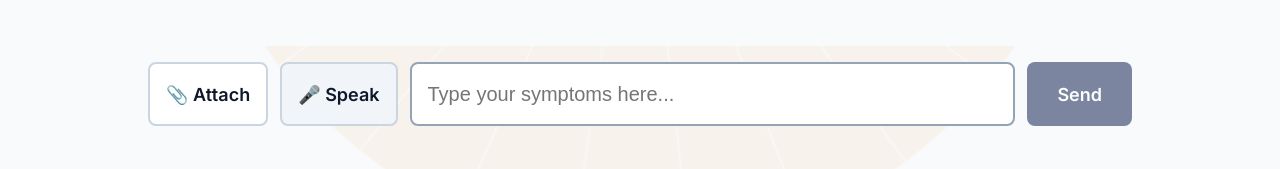
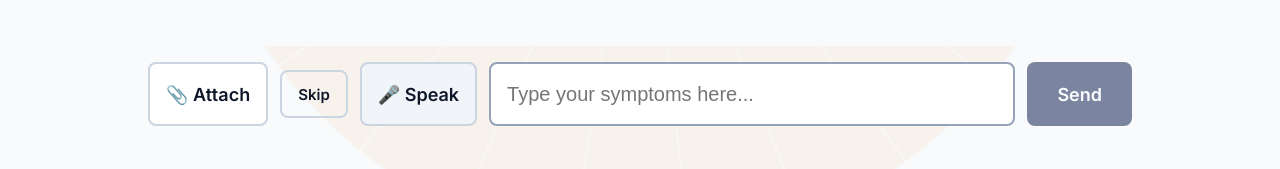
Before and after one commit to Priyanshukumar23/AAROGYAVAANI, a React (Vite) app in the folder frontend/: page /checkin/ai-assistant in a window 1280 px wide. Shown: the part 597-766 px from the top of the page. Built offline with nearby package versions, Linux system fonts and the light colour scheme; no server answers.

Commit message:
feat: AI assistant now asks for past medical reports and parses them with OCR, with a Skip button in the UI

```diff
--- a/frontend/src/pages/checkin/AiAssistant.jsx
+++ b/frontend/src/pages/checkin/AiAssistant.jsx
@@ -6,7 +6,7 @@ import { updateQueueToken } from '../../data/queueStore';
 import { VoiceBar, StatusTag, speakText } from '../../components/ui';
 
 const GEMINI_API_KEY = import.meta.env.VITE_GEMINI_API_KEY;
-const GEMINI_URL = `https://generativelanguage.googleapis.com/v1beta/models/gemini-3.6-flash:generateContent?key=${GEMINI_API_KEY}`;
+const GEMINI_URL = `https://generativelanguage.googleapis.com/v1beta/models/gemini-1.5-flash:generateContent?key=${GEMINI_API_KEY}`;
 
 export default function AiAssistant() {
   const { state, patch } = useApp();
@@ -18,10 +18,13 @@ export default function AiAssistant() {
 Your goal is to gather the patient's Chief Complaint, Symptoms, and relevant medical history in a friendly, concise manner.
 Ask 1 or 2 questions at most at a time.
 IMPORTANT: You MUST communicate with the patient entirely in ${lang}.
-If the patient provides an image or report, acknowledge it and factor it into the assessment.
 Keep your responses short.
-When you have successfully gathered enough information (Chief complaint, main symptoms, and duration), you MUST end your message with the exact tag: [ASSESSMENT_COMPLETE]
-Then, in a new line, provide a brief JSON summary block wrapped in \`\`\`json { "chiefComplaint": "...", "department": "General Medicine", "priority": "P3" } \`\`\`
+CRITICAL FLOW:
+1. First, gather Chief complaint, main symptoms, and duration.
+2. Once you have this basic information, you MUST ask the patient if they have any previous medical reports, lab results, or prescriptions to upload. Tell them they can use the "Attach" button or skip if they don't have any.
+3. Wait for their response (an uploaded image/PDF or them saying they don't have any). If they upload a report, extract the key details (OCR) and factor it into your assessment.
+4. After resolving the report step, you MUST end your message with the exact tag: [ASSESSMENT_COMPLETE]
+5. Then, in a new line, provide a brief JSON summary block wrapped in \`\`\`json { "chiefComplaint": "...", "department": "General Medicine", "priority": "P3" } \`\`\`
 Make sure the JSON block is the very last thing.`;
 
   const getInitialMessage = () => {
@@ -55,6 +58,7 @@ Make sure the JSON block is the very last thing.`;
       listening: { English: '🎙️ Listening...', 'हिन्दी': '🎙️ सुन रहा हूँ...', 'ਪੰਜਾਬੀ': '🎙️ ਸੁਣ ਰਿਹਾ ਹਾਂ...' },
       placeholder: { English: 'Type your symptoms here...', 'हिन्दी': 'अपने लक्षण यहाँ टाइप करें...', 'ਪੰਜਾਬੀ': 'ਆਪਣੇ ਲੱਛਣ ਇੱਥੇ ਟਾਈਪ ਕਰੋ...' },
       send: { English: 'Send', 'हिन्दी': 'भेजें', 'ਪੰਜਾਬੀ': 'ਭੇਜੋ' },
+      skip: { English: 'Skip', 'हिन्दी': 'छोड़ें', 'ਪੰਜਾਬੀ': 'ਛੱਡੋ' },
       complete: { English: 'Assessment Complete', 'हिन्दी': 'मूल्यांकन पूरा हुआ', 'ਪੰਜਾਬੀ': 'ਮੁਲਾਂਕਣ ਪੂਰਾ ਹੋਇਆ' },
       verify: { English: 'Please verify the summary generated by the AI before we issue your token.', 'हिन्दी': 'टोकन जारी करने से पहले कृपया AI द्वारा बनाए गए सारांश की पुष्टि करें।', 'ਪੰਜਾਬੀ': 'ਟੋਕਨ ਜਾਰੀ ਕਰਨ ਤੋਂ ਪਹਿਲਾਂ ਕਿਰਪਾ ਕਰਕੇ AI ਦੁਆਰਾ ਬਣਾਏ ਗਏ ਸੰਖੇਪ ਦੀ ਪੁਸ਼ਟੀ ਕਰੋ।' },
       dept: { English: 'Suggested Department', 'हिन्दी': 'सुझाया गया विभाग', 'ਪੰਜਾਬੀ': 'ਸੁਝਾਇਆ ਗਿਆ ਵਿਭਾਗ' },
@@ -118,10 +122,10 @@ Make sure the JSON block is the very last thing.`;
     recognition.start();
   };
 
-  const handleSend = async (imageFile = null) => {
-    if (!input.trim() && !imageFile) return;
+  const handleSend = async (imageFile = null, overrideText = null) => {
+    if (!input.trim() && !imageFile && !overrideText) return;
 
-    const userText = input.trim();
+    const userText = overrideText || input.trim();
     setInput('');
 
     const newMsg = { role: 'user', text: userText };
@@ -271,10 +275,13 @@ Make sure the JSON block is the very last thing.`;
           </div>
 
           <div style={{ display: 'flex', gap: '12px', alignItems: 'center' }}>
-            <label className="btn btn-secondary" style={{ padding: '0 16px', height: '48px', display: 'flex', alignItems: 'center', cursor: 'pointer' }}>
+            <label className="btn btn-secondary" style={{ padding: '0 16px', height: '48px', display: 'flex', alignItems: 'center', cursor: 'pointer' }} title="Upload previous reports or lab results">
               {getTranslated('attach')}
               <input type="file" accept="image/*,.pdf" style={{ display: 'none' }} onChange={onFileChange} />
             </label>
+            <button className="btn btn-ghost" style={{ padding: '0 16px', height: '48px' }} onClick={() => handleSend(null, "I don't have any previous reports to upload.")} disabled={loading}>
+              {getTranslated('skip')}
+            </button>
             <button className="btn btn-secondary" style={{ padding: '0 16px', height: '48px', background: isListening ? '#FEE2E2' : '#F1F5F9', color: isListening ? '#DC2626' : '#0F172A' }} onClick={toggleListen}>
               {isListening ? getTranslated('listening') : getTranslated('speak')}
             </button>
```
